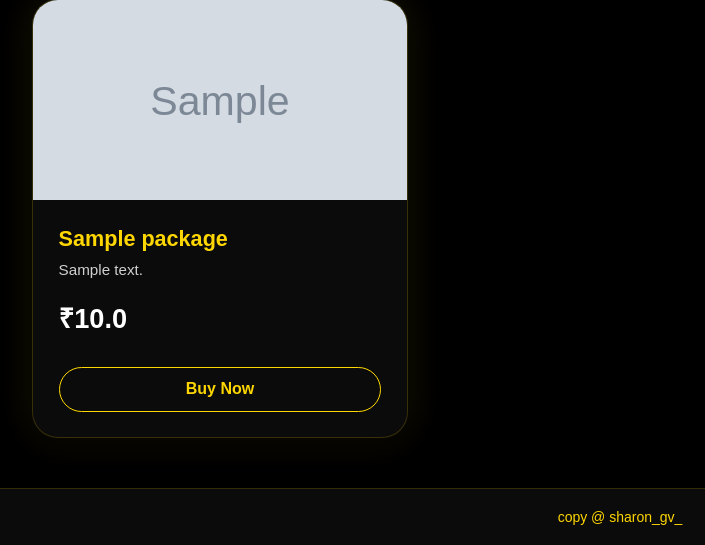
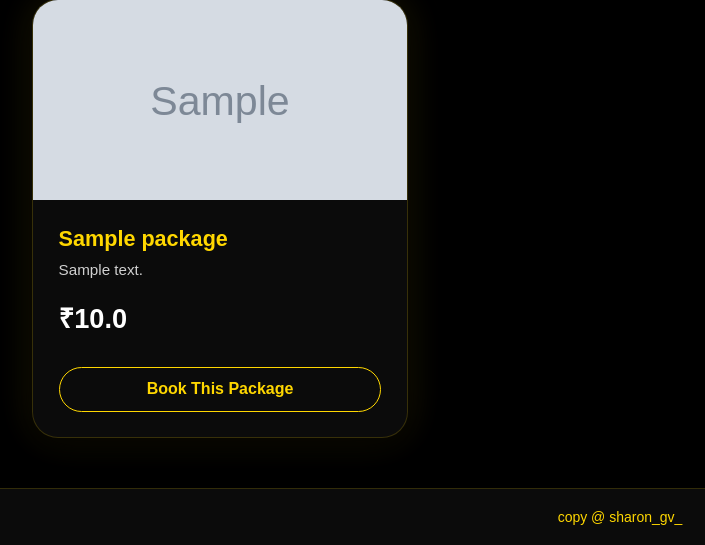
Before and after one commit to sharongvarghese/carwash-webapp, a Flask app: page /packages in a window 1280 px wide. Shown: the part 255-800 px from the top of the page, without its empty margins (20-725 px from the left). Run offline with Flask 3, Linux system fonts and the light colour scheme; tables that the repository leaves empty hold one stand-in row (values such as "Sample post"); grey boxes marked "Sample" are stand-in pictures; some web fonts are replaced.

Commit message:
text change in package sec and page

```diff
--- a/templates/public/index.html
+++ b/templates/public/index.html
@@ -182,7 +182,7 @@
 
             <!-- CTA -->
             <a href="{{ url_for('public.package_details', package_id=pkg.id) }}"
-            class="btn btn-gold w-100">Buy Now</a>
+            class="btn btn-gold w-100">Book This Package </a>
 
 
           </div>
--- a/templates/public/package.html
+++ b/templates/public/package.html
@@ -48,7 +48,7 @@
           </div>
 
           <a href="/booking" class="premium-btn">
-            Buy Now
+            Book This Package
           </a>
 
         </div>
```
